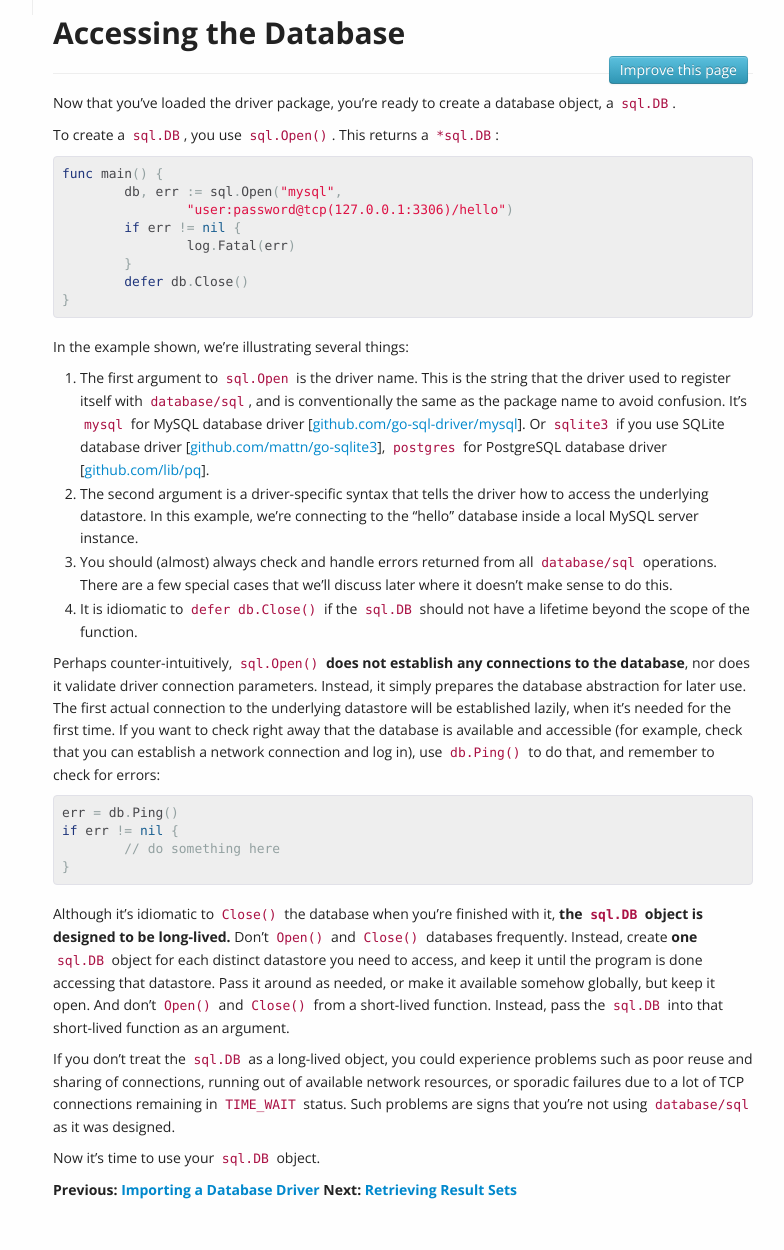
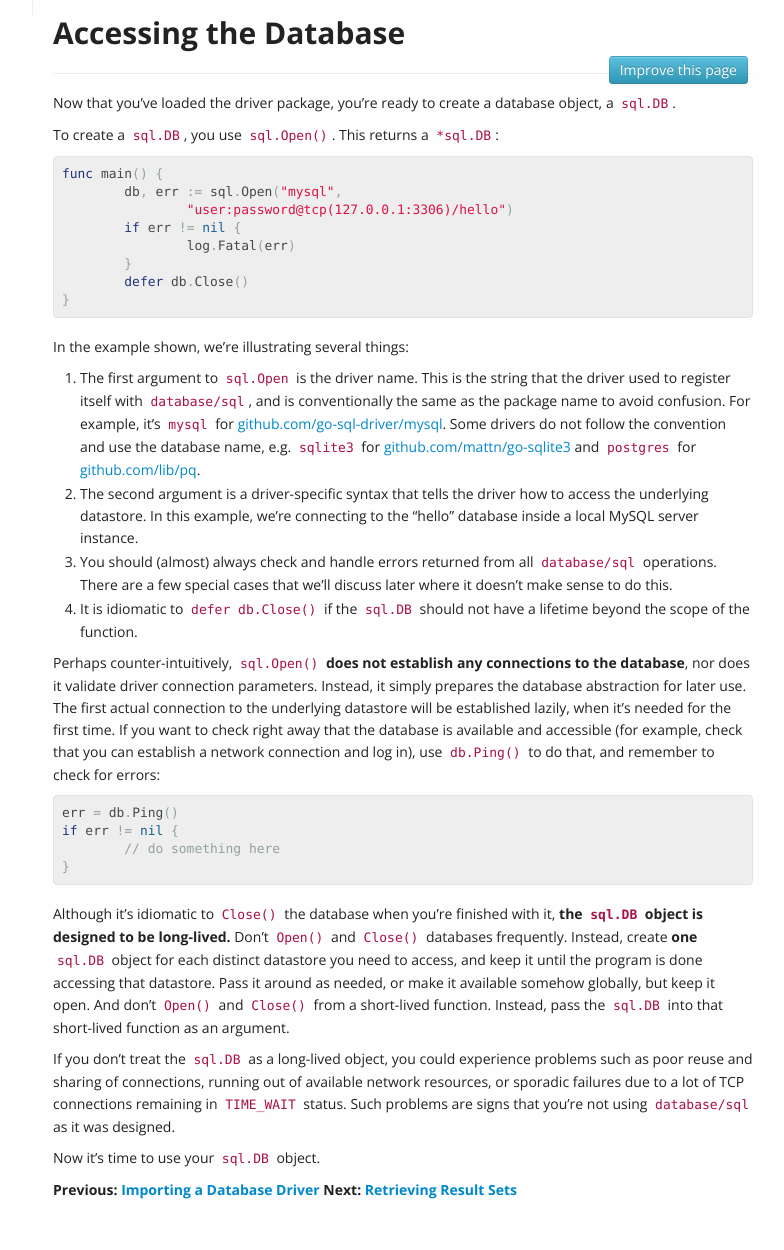
Before and after one commit to VividCortex/go-database-sql-tutorial, a Jekyll site: the page built from accessing.md, in a window 1280 px wide. Shown: the whole page, without its empty margins (357-1141 px from the left). Built offline with Jekyll 4.4.1, drawn with Linux system fonts in a browser that asks for light colours.

Commit message:
Fix wording in accessing.md

```diff
--- a/accessing.md
+++ b/accessing.md
@@ -21,7 +21,7 @@
 
 In the example shown, we're illustrating several things:
 
-1. The first argument to `sql.Open` is the driver name. This is the string that the driver used to register itself with `database/sql`, and is conventionally the same as the package name to avoid confusion. It's `mysql` for MySQL database driver \[[github.com/go-sql-driver/mysql](https://github.com/go-sql-driver/mysql)\]. Or `sqlite3` if you use SQLite database driver \[[github.com/mattn/go-sqlite3](https://github.com/mattn/go-sqlite3)\], `postgres` for PostgreSQL database driver \[[github.com/lib/pq](https://github.com/lib/pq)\].
+1. The first argument to `sql.Open` is the driver name. This is the string that the driver used to register itself with `database/sql`, and is conventionally the same as the package name to avoid confusion. For example, it's `mysql` for [github.com/go-sql-driver/mysql](https://github.com/go-sql-driver/mysql). Some drivers do not follow the convention and use the database name, e.g. `sqlite3` for [github.com/mattn/go-sqlite3](https://github.com/mattn/go-sqlite3) and `postgres` for [github.com/lib/pq](https://github.com/lib/pq).
 2. The second argument is a driver-specific syntax that tells the driver how to access the underlying datastore. In this example, we're connecting to the "hello" database inside a local MySQL server instance.
 3. You should (almost) always check and handle errors returned from all `database/sql` operations.  There are a few special cases that we'll discuss later where it doesn't make sense to do this.
 4. It is idiomatic to `defer db.Close()` if the `sql.DB` should not have a lifetime beyond the scope of the function.
```
